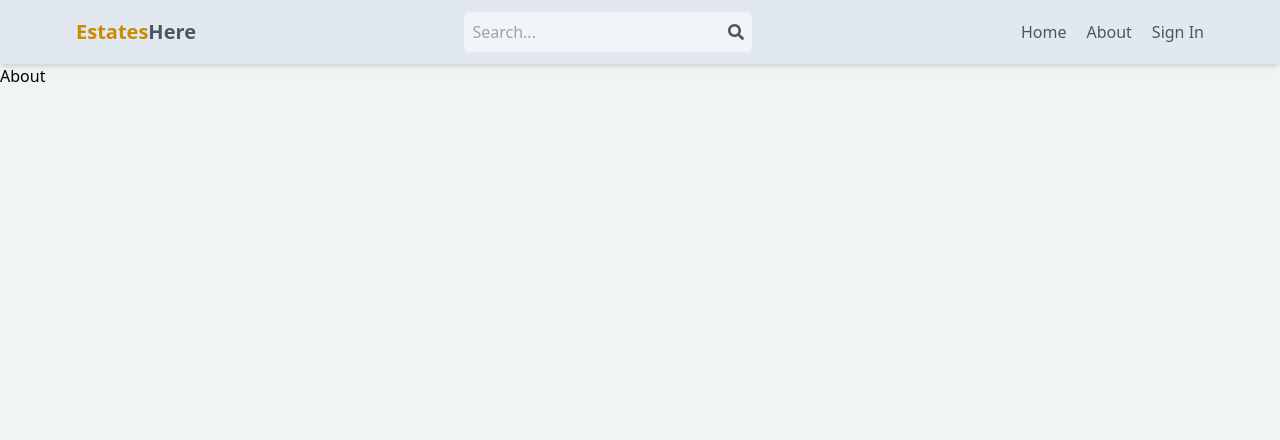
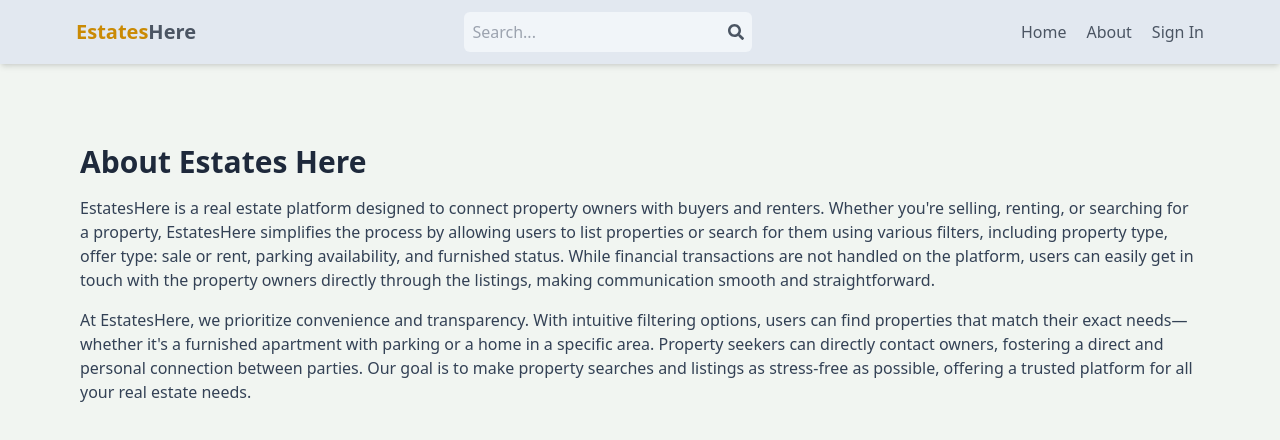
Before and after one commit to SrajnaJ/Mern-Estate, a React (Vite) app in the folder client/: page /about in a window 1280 px wide. Shown: the top 440 px of the page. Built offline with nearby package versions, Linux system fonts and the light colour scheme; no server answers.

Commit message:
complete about page

```diff
--- a/client/index.html
+++ b/client/index.html
@@ -2,9 +2,8 @@
 <html lang="en">
   <head>
     <meta charset="UTF-8" />
-    <link rel="icon" type="image/svg+xml" href="/vite.svg" />
     <meta name="viewport" content="width=device-width, initial-scale=1.0" />
-    <title>Vite + React</title>
+    <title>Estates Here</title>
   </head>
   <body>
     <div id="root"></div>
--- a/client/src/Pages/About.jsx
+++ b/client/src/Pages/About.jsx
@@ -1,5 +1,31 @@
 import React from "react";
 
 export default function About() {
-  return <div>About</div>;
+  return (
+    <div className="py-20 px-4 max-w-6xl mx-auto">
+      <h1 className="text-3xl font-bold mb-4 text-slate-800">
+        About Estates Here
+      </h1>
+      <p className="mb-4 text-slate-700">
+        EstatesHere is a real estate platform designed to connect property
+        owners with buyers and renters. Whether you're selling, renting, or
+        searching for a property, EstatesHere simplifies the process by allowing
+        users to list properties or search for them using various filters,
+        including property type, offer type: sale or rent, parking availability,
+        and furnished status. While financial transactions are not handled on
+        the platform, users can easily get in touch with the property owners
+        directly through the listings, making communication smooth and
+        straightforward.
+      </p>
+      <p className="mb-4 text-slate-700">
+        At EstatesHere, we prioritize convenience and transparency. With
+        intuitive filtering options, users can find properties that match their
+        exact needs—whether it's a furnished apartment with parking or a home in
+        a specific area. Property seekers can directly contact owners, fostering
+        a direct and personal connection between parties. Our goal is to make
+        property searches and listings as stress-free as possible, offering a
+        trusted platform for all your real estate needs.
+      </p>
+    </div>
+  );
 }
```
